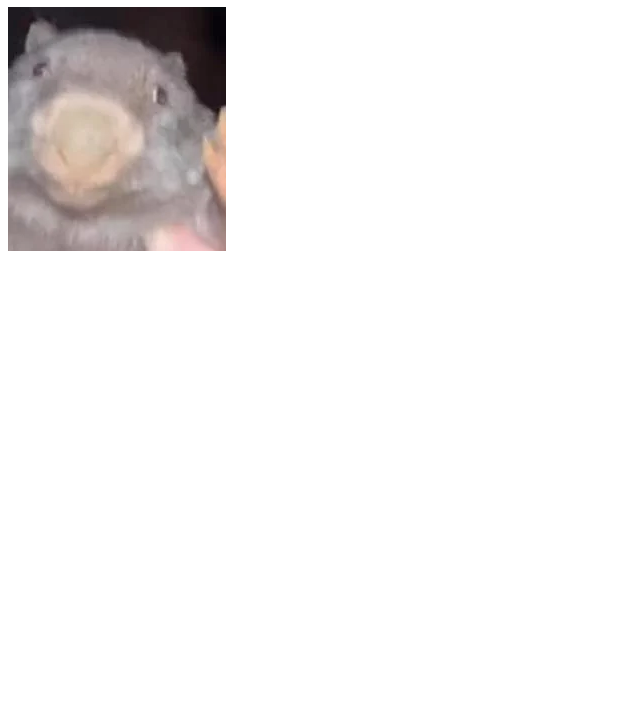
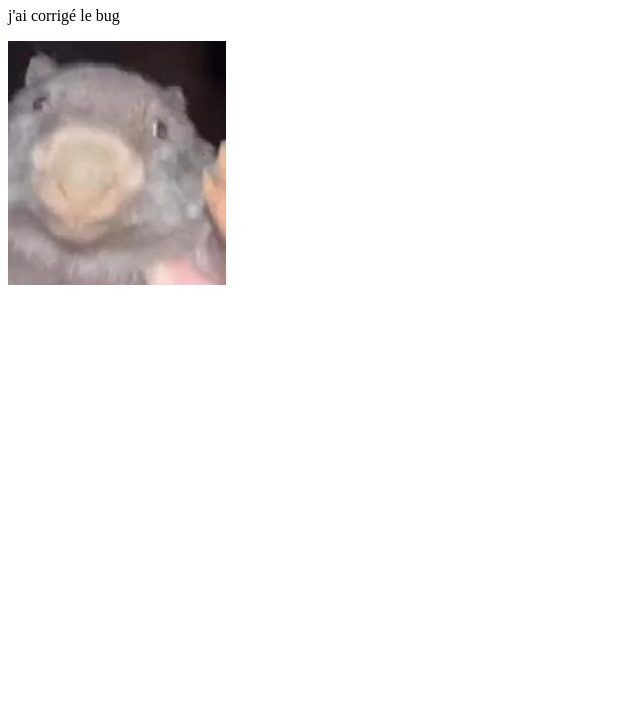
Before and after one commit to ClementCapybarre/test-de-qualit-, a plain HTML site: page index.html in a window 1280 px wide. Shown: the part 99-800 px from the top of the page, without its empty margins (0-640 px from the left). Drawn offline with Linux system fonts and the light colour scheme.

Commit message:
Update index.html

```diff
--- a/index.html
+++ b/index.html
@@ -9,6 +9,7 @@
 
 <b>Bonjour et bienvenue sur ce site trop bien</b>
 <h1>lol</h1>
+<p>j'ai corrigé le bug</p>
 <img src="bober.png" alt="bober" />
 </body>
 
```
